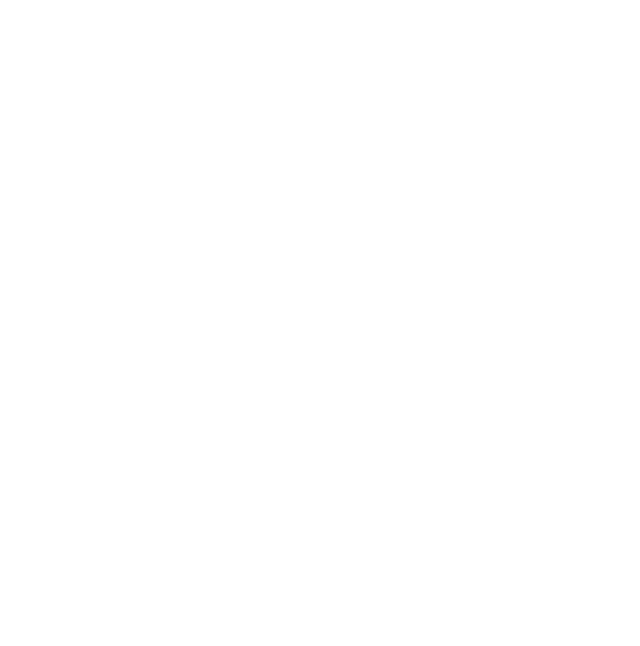
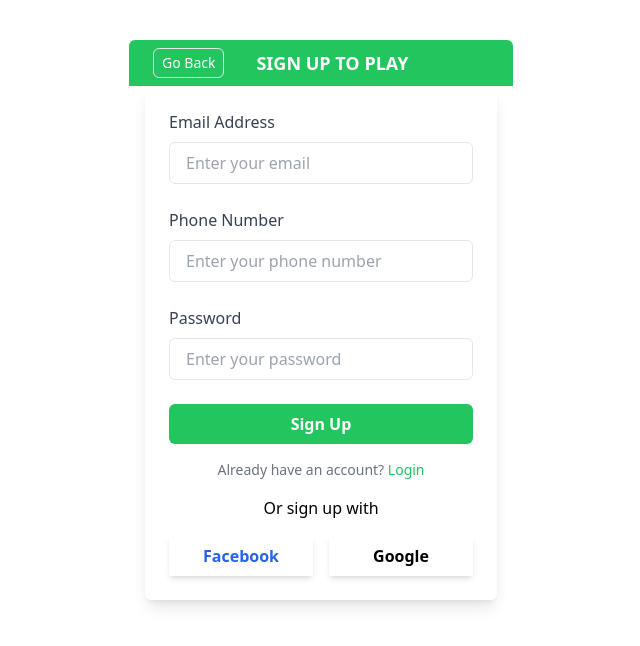
Before and after one commit to JithuPrabhakar/cric-pool, a React (Vite) app: page /signup in a window 1280 px wide. Before the commit this address had no page. Shown: the top 646 px of the page, without its empty margins (319-959 px from the left). Built offline with nearby package versions, Linux system fonts and the light colour scheme.

Commit message:
creates signup, login and home pages

```diff
--- a/package.json
+++ b/package.json
@@ -4,7 +4,7 @@
   "version": "0.0.0",
   "type": "module",
   "scripts": {
-    "dev": "vite",
+    "dev": "vite --host",
     "build": "vite build",
     "lint": "eslint .",
     "preview": "vite preview"
--- a/src/App.jsx
+++ b/src/App.jsx
@@ -1,12 +1,16 @@
 import { Route, BrowserRouter as Router, Routes } from 'react-router-dom'
 import './App.css'
 import Register from './pages/Register'
+import Home from './pages/Home'
+import Login from './pages/Login'
 
 function App() {
   return (
     <Router>
       <Routes>
-        <Route path='/' element={<Register />} />
+        <Route path='/' element={<Home />} />
+        <Route path='/signup' element={<Register />} />
+        <Route path='/login' element={<Login />} />
         {/* Just a sample comment */}
       </Routes>
     </Router>
--- a/src/pages/Home.jsx
+++ b/src/pages/Home.jsx
@@ -1,7 +1,31 @@
+import { NavLink } from 'react-router-dom'
+
 const Home = () => {
   return (
-    <div>
-      <h1>Home</h1>
+    <div className='w-96 mx-auto mt-10'>
+      {/* Header Section */}
+      <div className='bg-gray-800 text-white text-center py-4 rounded-t-md'>
+        <h1 className='text-2xl font-semibold'>Welcome to Our App</h1>
+        <p className='mt-2 text-sm'>Sign up or log in to get started!</p>
+      </div>
+
+      {/* Navigation Section */}
+      <div className='p-6 bg-white rounded-md shadow-lg w-[22rem] mx-auto'>
+        <div className='flex flex-col gap-4'>
+          <NavLink
+            to='/signup'
+            className='block text-center bg-green-500 text-white py-2 rounded-md font-semibold hover:bg-green-600'
+          >
+            Sign Up
+          </NavLink>
+          <NavLink
+            to='/login'
+            className='block text-center bg-blue-500 text-white py-2 rounded-md font-semibold hover:bg-blue-600'
+          >
+            Login
+          </NavLink>
+        </div>
+      </div>
     </div>
   )
 }
--- /dev/null
+++ b/src/pages/Login.jsx
@@ -0,0 +1,72 @@
+import { NavLink } from 'react-router-dom'
+
+const Login = () => {
+  return (
+    <div className='w-96 mx-auto mt-10'>
+      {/* Header Section */}
+      <div className='bg-blue-500 text-white flex gap-8 items-center px-6 py-2 rounded-t-md'>
+        <button className='border border-1 px-2 py-1 rounded-md text-sm'>
+          <NavLink to={'/'}>Go Back</NavLink>
+        </button>
+        <h2 className='font-semibold text-lg'>LOGIN TO YOUR ACCOUNT</h2>
+      </div>
+
+      {/* Form Section */}
+      <div className='p-6 bg-white rounded-md shadow-lg w-[22rem] mx-auto'>
+        <div className='mb-6'>
+          <label
+            htmlFor='emailOrPhone'
+            className='block text-gray-700 font-medium mb-2'
+          >
+            Email or Phone
+          </label>
+          <input
+            id='emailOrPhone'
+            type='text'
+            placeholder='Enter your email or phone'
+            className='w-full px-4 py-2 border rounded-md focus:outline-none focus:ring-2 focus:ring-blue-500'
+          />
+        </div>
+
+        <div className='mb-6'>
+          <label
+            htmlFor='password'
+            className='block text-gray-700 font-medium mb-2'
+          >
+            Password
+          </label>
+          <input
+            id='password'
+            type='password'
+            placeholder='Enter your password'
+            className='w-full px-4 py-2 border rounded-md focus:outline-none focus:ring-2 focus:ring-blue-500'
+          />
+        </div>
+
+        <button className='w-full bg-blue-500 text-white py-2 rounded-md font-semibold hover:bg-blue-600'>
+          Login
+        </button>
+
+        <p className='text-center text-gray-500 text-sm mt-4'>
+          Dont have an account?{' '}
+          <NavLink to={'/signup'} className='text-blue-500 cursor-pointer'>
+            Sign Up
+          </NavLink>
+        </p>
+
+        <p className='text-center my-4'>Or login with</p>
+
+        <div className='flex gap-4'>
+          <button className='shadow-md py-2 w-full text-blue-600 font-semibold'>
+            Facebook
+          </button>
+          <button className='shadow-md py-2 w-full font-semibold'>
+            Google
+          </button>
+        </div>
+      </div>
+    </div>
+  )
+}
+
+export default Login
--- a/src/pages/Register.jsx
+++ b/src/pages/Register.jsx
@@ -1,15 +1,76 @@
+import { NavLink } from 'react-router-dom'
+
 const Register = () => {
   return (
-    <div className='w-96 mx-auto'>
-      <div className='bg-green-500 text-white flex gap-8 items-center px-6 py-2'>
+    <div className='w-96 mx-auto mt-10'>
+      {/* Header Section */}
+      <div className='bg-green-500 text-white flex gap-8 items-center px-6 py-2 rounded-t-md'>
         <button className='border border-1 px-2 py-1 rounded-md text-sm'>
-          Go Back
+          <NavLink to={'/'}>Go Back</NavLink>
         </button>
-        <h2 className='font-semibold'>SIGN UP TO PLAY</h2>
+        <h2 className='font-semibold text-lg'>SIGN UP TO PLAY</h2>
       </div>
-      <div className='p-4 rounded-md shadow-lg w-[22rem] mx-auto'>
-        <div></div>
-        <p className='text-center mb-4'>Or sign up with</p>
+
+      {/* Form Section */}
+      <div className='p-6 bg-white rounded-md shadow-lg w-[22rem] mx-auto'>
+        <div className='mb-6'>
+          <label
+            htmlFor='email'
+            className='block text-gray-700 font-medium mb-2'
+          >
+            Email Address
+          </label>
+          <input
+            id='email'
+            type='email'
+            placeholder='Enter your email'
+            className='w-full px-4 py-2 border rounded-md focus:outline-none focus:ring-2 focus:ring-green-500'
+          />
+        </div>
+
+        <div className='mb-6'>
+          <label
+            htmlFor='phone'
+            className='block text-gray-700 font-medium mb-2'
+          >
+            Phone Number
+          </label>
+          <input
+            id='phone'
+            type='tel'
+            placeholder='Enter your phone number'
+            className='w-full px-4 py-2 border rounded-md focus:outline-none focus:ring-2 focus:ring-green-500'
+          />
+        </div>
+
+        <div className='mb-6'>
+          <label
+            htmlFor='password'
+            className='block text-gray-700 font-medium mb-2'
+          >
+            Password
+          </label>
+          <input
+            id='password'
+            type='password'
+            placeholder='Enter your password'
+            className='w-full px-4 py-2 border rounded-md focus:outline-none focus:ring-2 focus:ring-green-500'
+          />
+        </div>
+
+        <button className='w-full bg-green-500 text-white py-2 rounded-md font-semibold hover:bg-green-600'>
+          Sign Up
+        </button>
+
+        <p className='text-center text-gray-500 text-sm mt-4'>
+          Already have an account?{' '}
+          <NavLink to={'/login'} className='text-green-500 cursor-pointer'>
+            Login
+          </NavLink>
+        </p>
+
+        <p className='text-center my-4'>Or sign up with</p>
+
         <div className='flex gap-4'>
           <button className='shadow-md py-2 w-full text-blue-600 font-semibold'>
             Facebook
```
